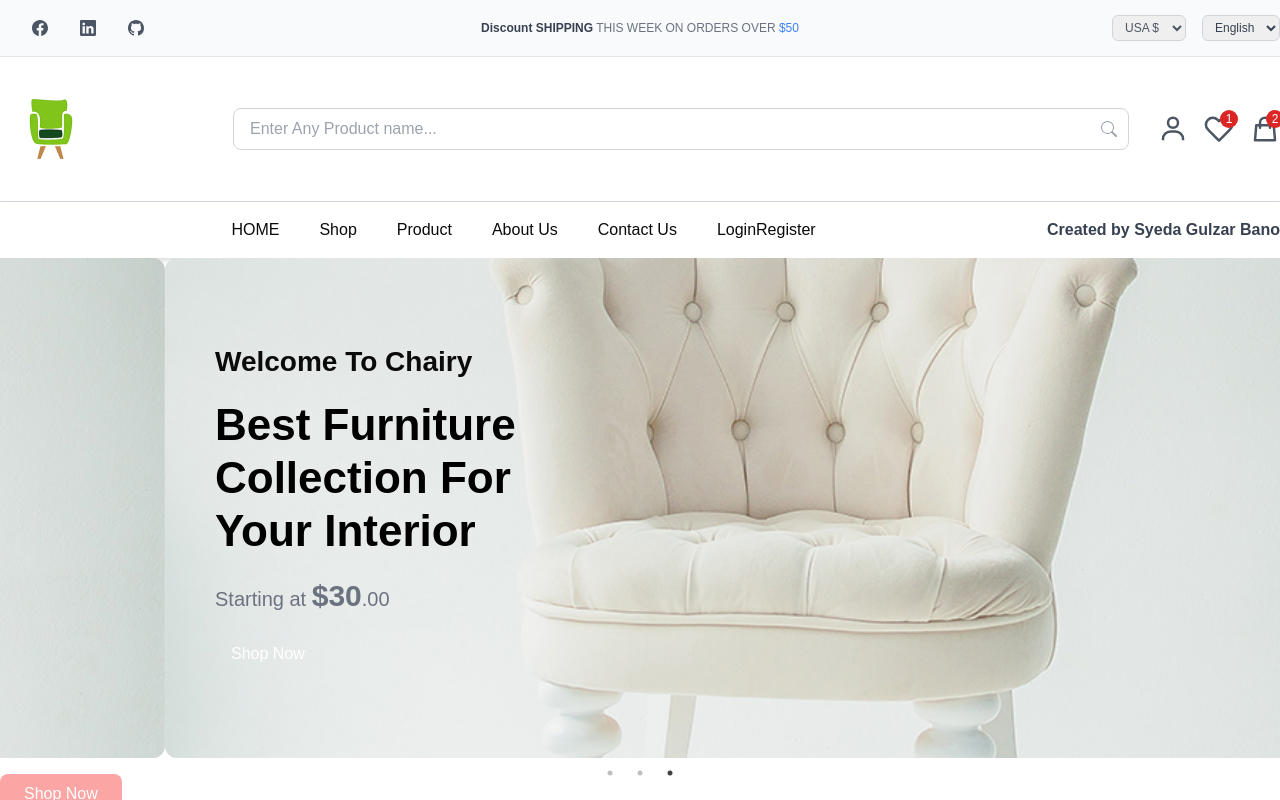
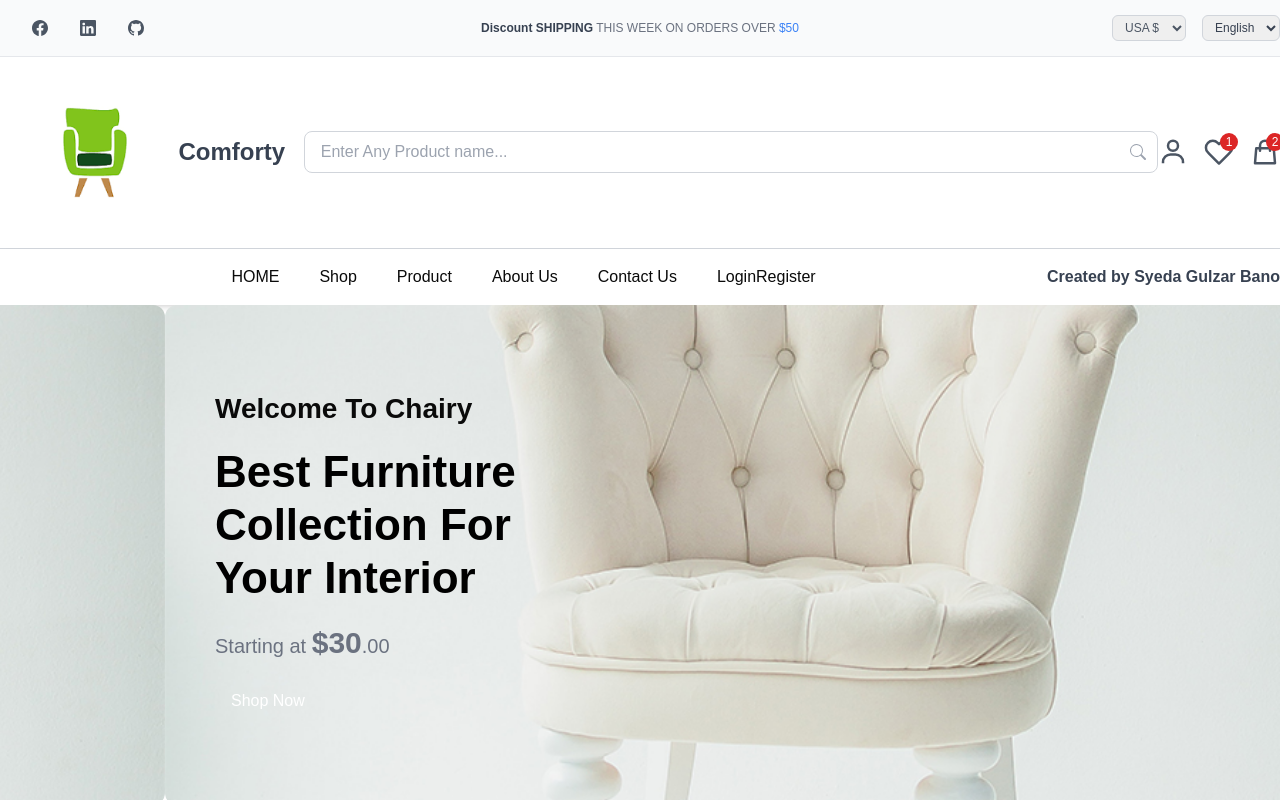
Before and after one commit to Syedabanog-1/Hackhathon-Ecommerce-Website, a Next.js app: page / in a window 1280 px wide. Shown: the top 800 px of the page. Built offline with nearby package versions, Linux system fonts and the light colour scheme.

Commit message:
again commit

```diff
--- a/src/app/components/HeaderMin.tsx
+++ b/src/app/components/HeaderMin.tsx
@@ -11,14 +11,17 @@ const HeaderMin = () => {
       <div className="container sm:flex justify-between items-center">
         {/* Logo Section */}
         <div className="font-bold text-4xl text-center pb-5 sm:pb-0 text-blackish">
-          <Image className="rounded-xl object-cover w-1/2 max-h-[700px] sm:max-h-[500px] md:max-h-[400px] lg:max-h-[500px] object-center transition-transform duration-300 ease-in-out"
-
+  <div className="flex items-center justify-center space-x-2">
+    <Image
+      className="rounded-xl object-cover w-1/2 max-h-[700px] sm:max-h-[500px] md:max-h-[400px] lg:max-h-[500px] object-center transition-transform duration-300 ease-in-out"
       src="/logo.png" // Update this with your image path in the public folder
       alt="Logo"
       width={150} // Adjust to your logo size
       height={50} // Adjust to your logo size
       priority // Ensures the logo loads quickly
     />
+    <span className="text-2xl font-semibold text-gray-700">Comforty</span>
+  </div>
 </div>
 
         {/* Search Bar Section */}
```
Lines whose indentation alone changed are shown as unchanged.
